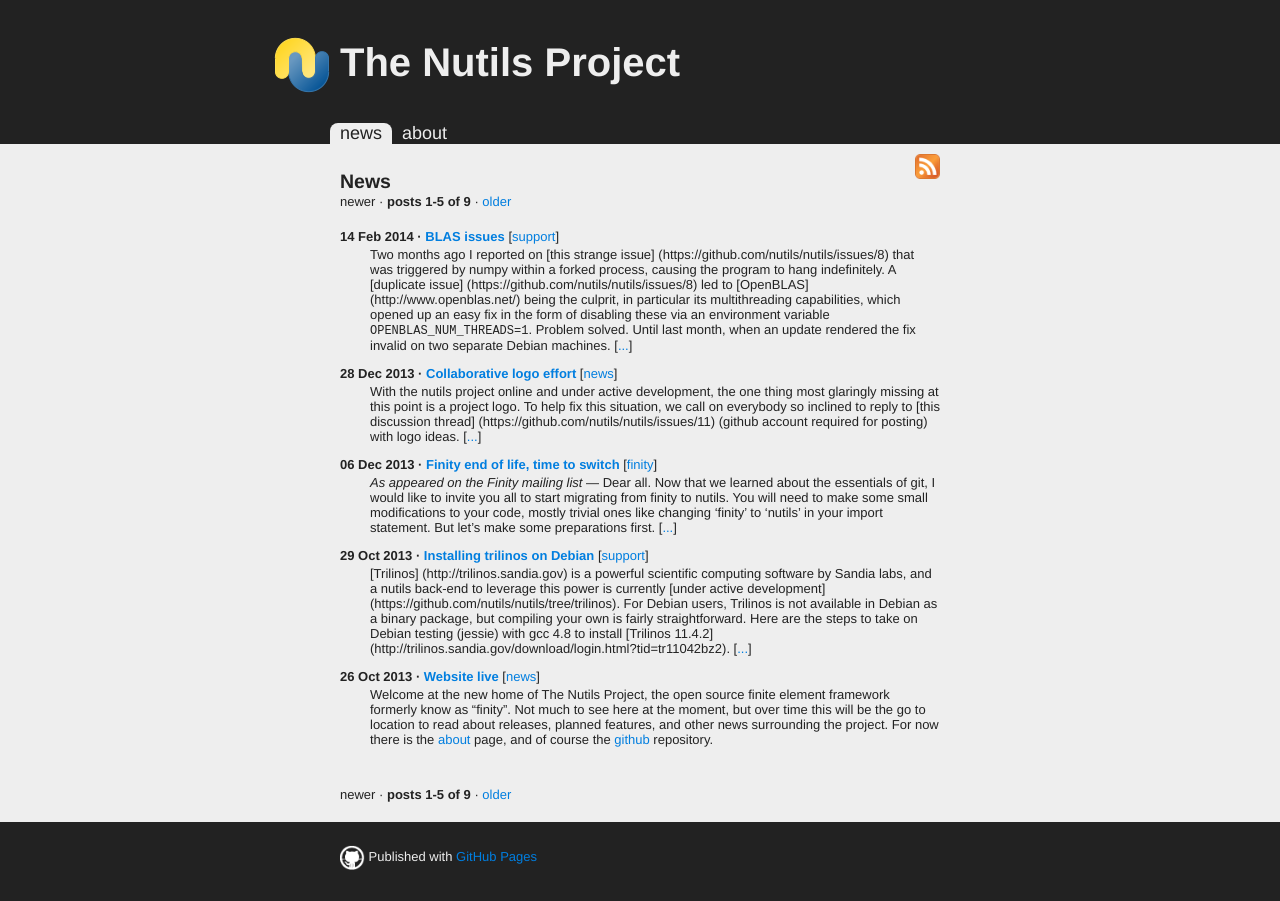
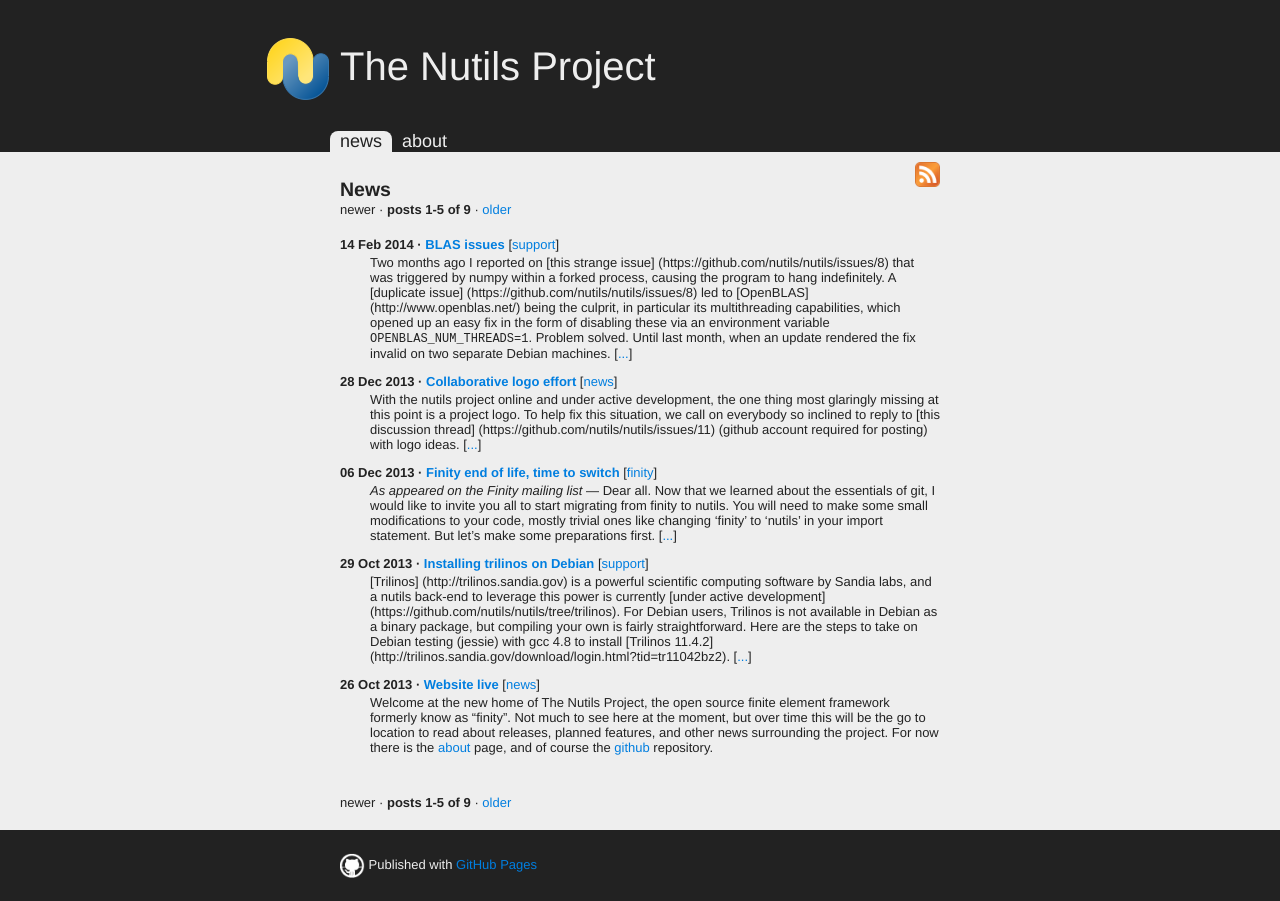
Before and after one commit to nutils/nutils.github.io, a Jekyll site: the page built from index.html, in a window 1280 px wide. Built offline with Jekyll 4.4.1, drawn with Linux system fonts in a browser that asks for light colours; Markdown is read by kramdown in place of the engine named in the settings; the list of posts is cut into pages by our own code.

Commit message:
enlarge logo, make title non bold

```diff
--- a/css/main.css
+++ b/css/main.css
@@ -28,15 +28,16 @@
 }
 
 header {
-  max-width: 732px; /* 66 px offset for logo */
+  max-width: 748px; /* 74 px offset for logo */
 }
 
 header h1 {
-  padding-left: 66px;
-  text-indent: -76px;
-  font-size: 40px;
+  padding-left: 74px;
+  text-indent: -84px;
   line-height: 10px;
   margin-bottom: 20px;
+  font-size: 40px;
+  font-weight: normal;
 }
 
 header h1 img {
```
Also changed, not shown: images/nutilslogo.png.
